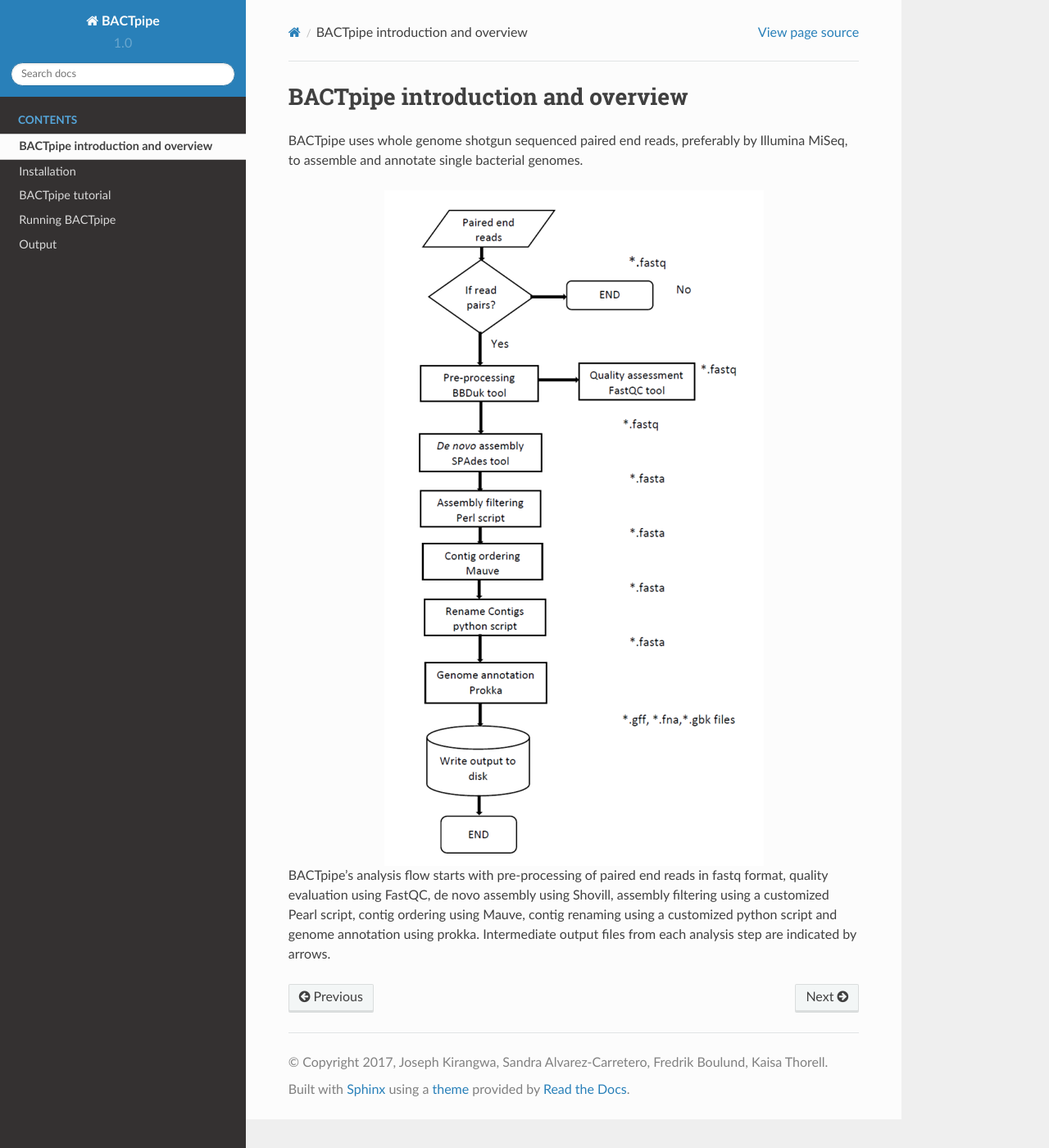
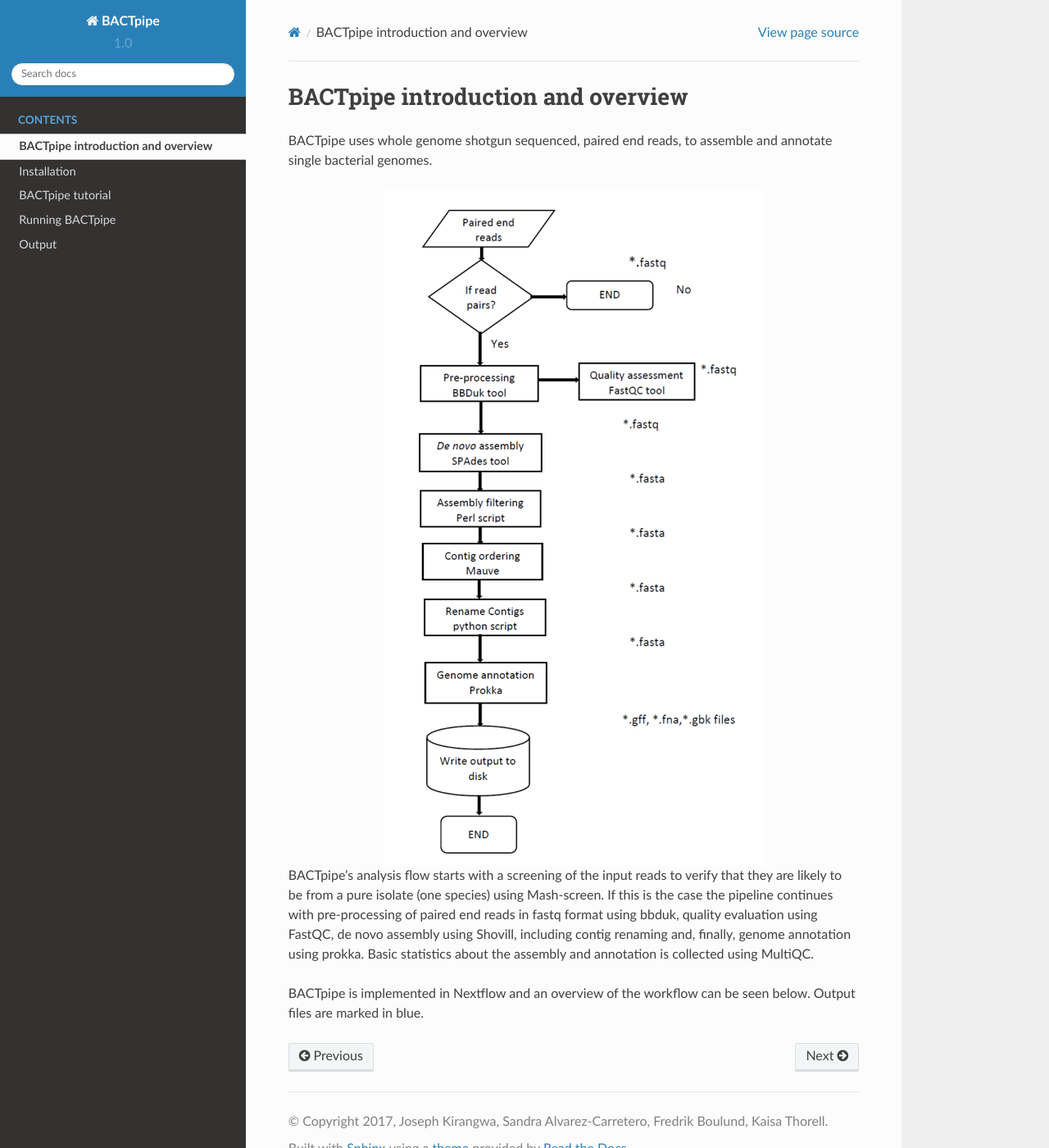
Before and after one commit to ctmrbio/BACTpipe, a Sphinx documentation site: the page built from docs/source/introduction.rst, in a window 1280 px wide and 1400 px high. Shown: the whole window at 82% size. Built offline with Sphinx 7.4.7 and the Read the Docs theme 2.0.0, drawn with Linux system fonts in a browser that asks for light colours.

Commit message:
Updated introduction

```diff
--- a/docs/source/introduction.rst
+++ b/docs/source/introduction.rst
@@ -1,15 +1,16 @@
 BACTpipe introduction and overview
 ==================================
-BACTpipe uses whole genome shotgun sequenced paired end reads, preferably by
-Illumina MiSeq, to assemble and annotate single bacterial genomes.
+BACTpipe uses whole genome shotgun sequenced, paired end reads, to assemble and annotate single bacterial genomes.
 
 .. image:: img/flowchart.png
     :alt: Flowchart showing BACTpipe pipeline.
     :align: center
 
-BACTpipe's analysis flow starts with pre-processing of paired end reads in
-fastq format, quality evaluation using FastQC, de novo assembly using Shovill,
-assembly filtering using a customized Pearl script, contig ordering using
-Mauve, contig renaming using a customized python script and genome annotation
-using prokka. Intermediate output files from each analysis step are indicated
-by arrows.
+BACTpipe's analysis flow starts with a screening of the input reads to verify that they are
+likely to be from a pure isolate (one species) using Mash-screen. If this is the case the pipeline continues
+with pre-processing of paired end reads in fastq format using bbduk, quality evaluation using
+FastQC, de novo assembly using Shovill, including contig renaming and, finally, genome annotation
+using prokka. Basic statistics about the assembly and annotation is collected using MultiQC.
+
+BACTpipe is implemented in Nextflow and an overview of the workflow can be seen below.
+Output files are marked in blue.
```
